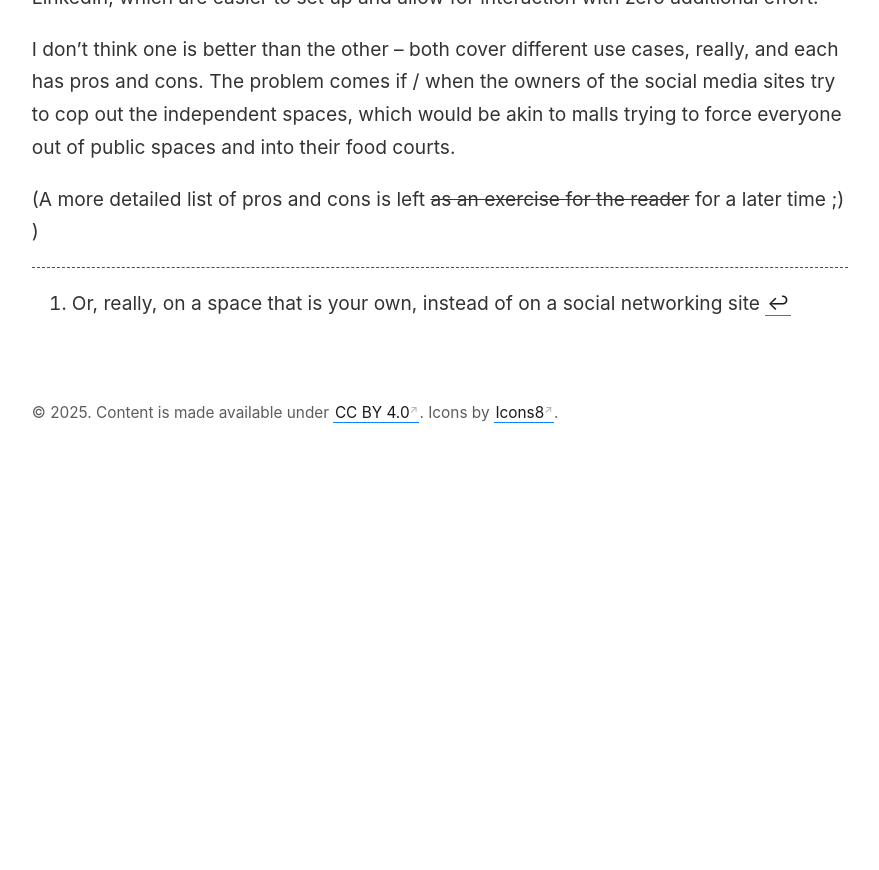
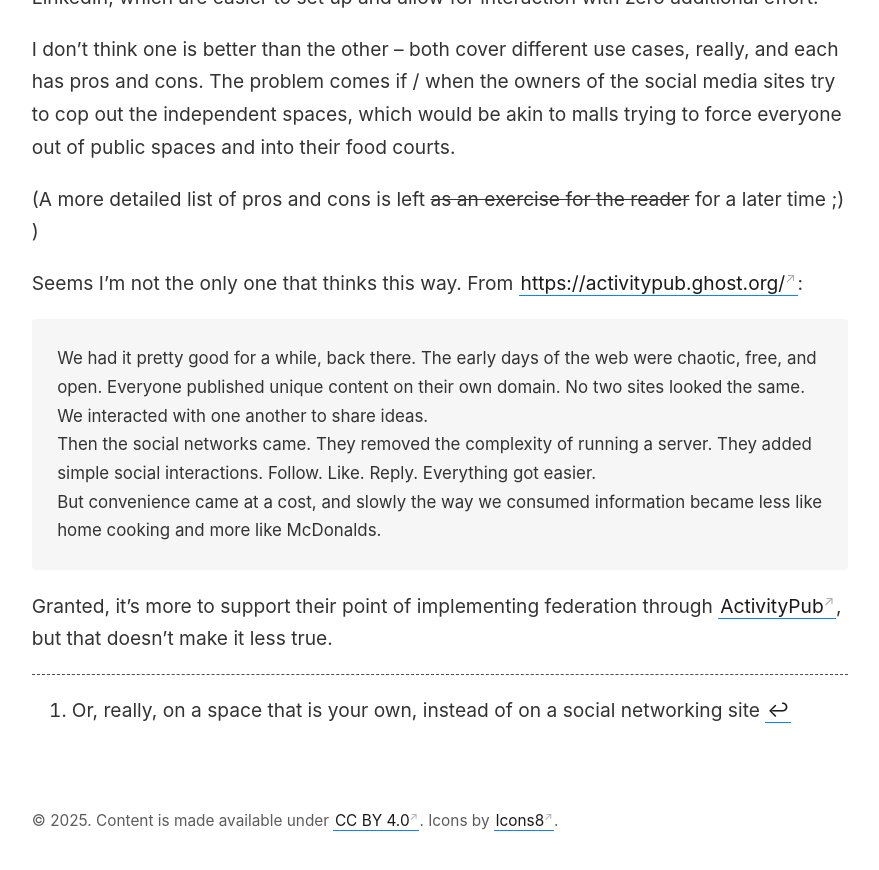
Before and after one commit to ricardochavezt/ricardochavezt.com, a Jekyll site: the page built from _notes/Facebook is a mall food court.md, in a window 1280 px wide and 900 px high, scrolled down 1561 px. Shown: the top 870 px of the window, without its empty margins (45-924 px from the left). Built offline with Jekyll 4.4.1, drawn with Linux system fonts in a browser that asks for light colours; before the commit the page ends 2054 px from its top, so only the background shows below that.

Commit message:
More notes on Indie Web vs. social media / walled gardens

```diff
--- a/_notes/Facebook is a mall food court.md
+++ b/_notes/Facebook is a mall food court.md
@@ -13,4 +13,14 @@ I don't think one is better than the other -- both cover different use cases, re
 
 (A more detailed list of pros and cons is left ~~as an exercise for the reader~~ for a later time ;) )
 
+Seems I'm not the only one that thinks this way. From <https://activitypub.ghost.org/>:
+
+> We had it pretty good for a while, back there. The early days of the web were chaotic, free, and open. Everyone published unique content on their own domain. No two sites looked the same. We interacted with one another to share ideas.
+>
+> Then the social networks came. They removed the complexity of running a server. They added simple social interactions. Follow. Like. Reply. Everything got easier.
+>
+> But convenience came at a cost, and slowly the way we consumed information became less like home cooking and more like McDonalds.
+
+Granted, it's more to support their point of implementing federation through [ActivityPub](https://activitypub.rocks/), but that doesn't make it less true.
+
 [^1]: Or, really, on a space that is your own, instead of on a social networking site
```
